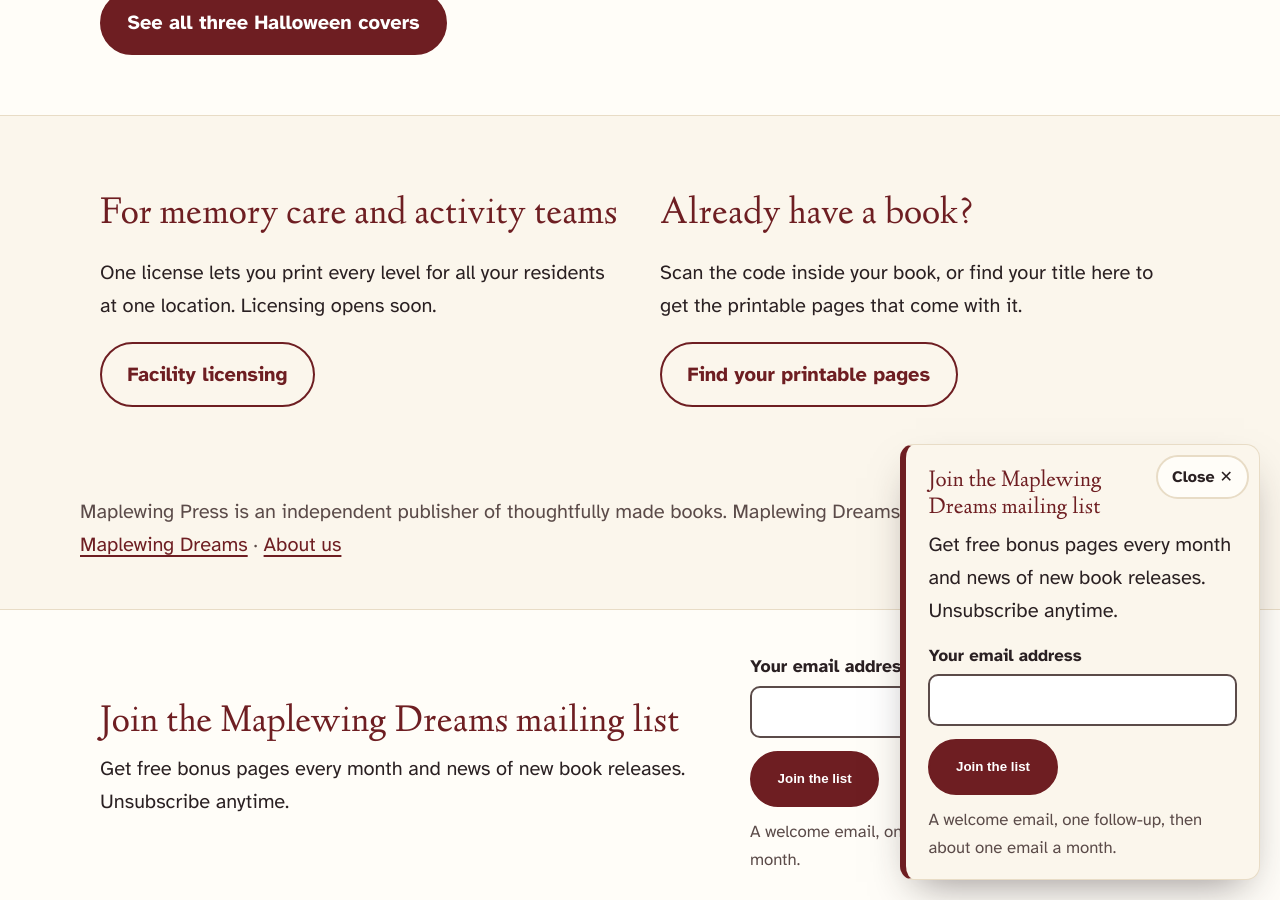
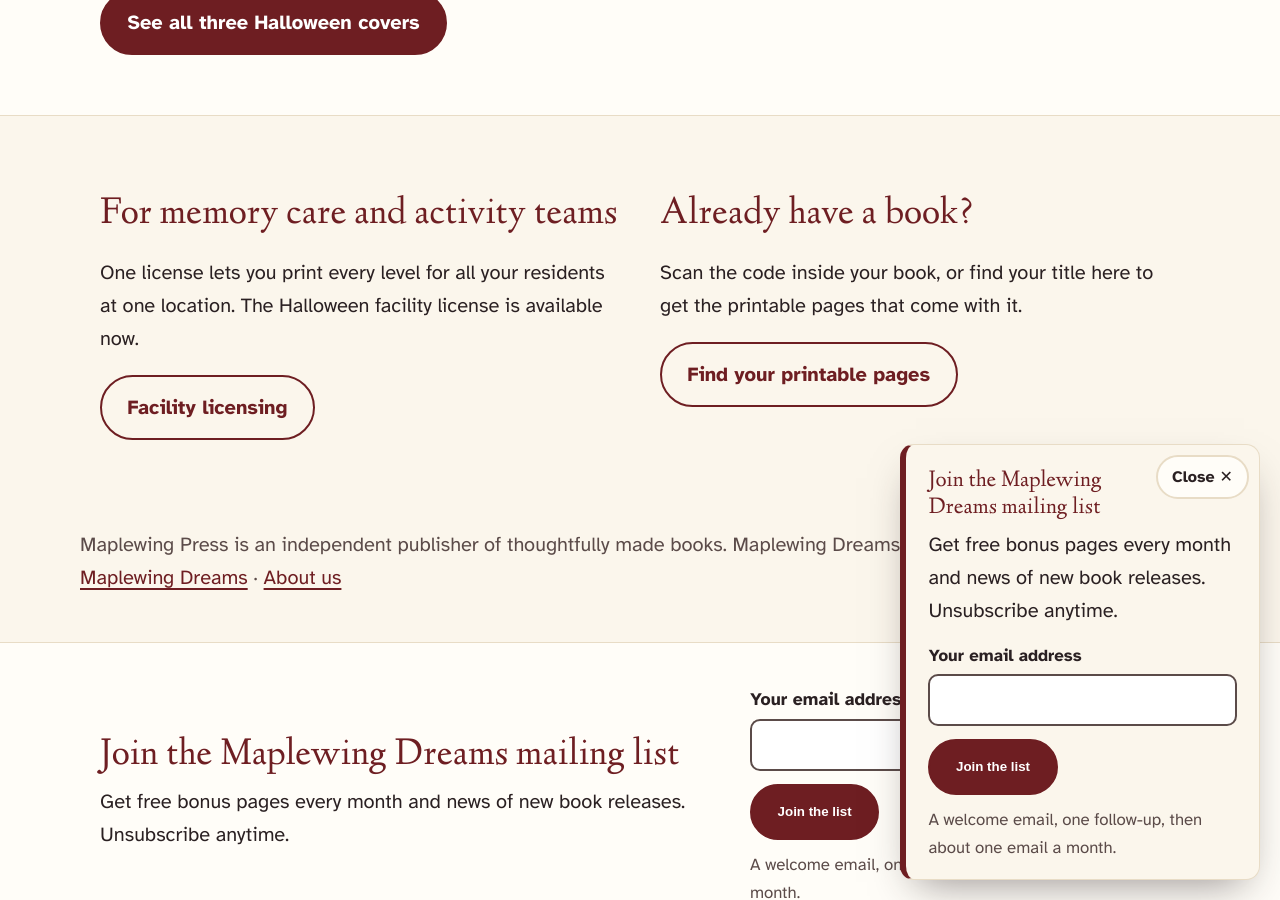
Before and after one commit to maplewingpress/maplewingpress, a Jekyll site: the page built from index.html, in a window 1280 px wide and 900 px high, scrolled down 1820 px. Built offline with Jekyll 4.4.1, drawn with Linux system fonts in a browser that asks for light colours.

Commit message:
Books and facility license are available now: Amazon buttons, FAQ, home page (#31)
Claude-Session: https://claude.ai/code/session_01ExhB8rXZm56c3hBbj4GzvL

Co-authored-by: Claude <noreply@anthropic.com>

```diff
--- a/_config.yml
+++ b/_config.yml
@@ -29,3 +29,10 @@ family_set_key: "av4xf"
 exclude:
   - README.md
   - docs/
+
+# Amazon paperback links for each Halloween level. For now these are Amazon searches by ISBN,
+# which open the book's listing; swap in the exact product links (amazon.com/dp/...) when we have them.
+amazon:
+  e1: "https://www.amazon.com/s?k=9798982221902"
+  e2: "https://www.amazon.com/s?k=9798982221919"
+  e3: "https://www.amazon.com/s?k=9798982221926"
--- a/dreams/halloween/index.html
+++ b/dreams/halloween/index.html
@@ -29,21 +29,21 @@ samples:
       <a class="zoom" href="{{ '/assets/img/halloween/cover-e1-large.jpg' | relative_url }}" data-caption="Easy level, front cover"><span class="book-cover"><img src="{{ '/assets/img/halloween/cover-e1.jpg' | relative_url }}" alt="Front cover of Halloween Coloring Story (Maplewing Dreams series), Easy level: a grandmother in a rocking chair hands out treats to children in costumes" width="640" height="828" loading="lazy"></span><span class="cover-label">Front</span></a>
       <a class="zoom" href="{{ '/assets/img/halloween/back-e1-large.jpg' | relative_url }}" data-caption="Easy level, back cover"><span class="book-cover"><img src="{{ '/assets/img/halloween/back-e1.jpg' | relative_url }}" alt="Back cover, Easy level: six sample coloring pages and a short description of the book" width="320" height="414" loading="lazy"></span><span class="cover-label">Back</span></a>
     </div>
-    <h3>Easy</h3><p>The whole scene, with plenty of little details to discover. Large print.</p><p class="small">Available on Amazon soon.</p>
+    <h3>Easy</h3><p>The whole scene, with plenty of little details to discover. Large print.</p><p><a class="button button-quiet" href="{{ site.amazon.e1 }}">Buy Easy on Amazon</a></p>
   </article>
   <article class="card level">
     <div class="cover-pair">
       <a class="zoom" href="{{ '/assets/img/halloween/cover-e2-large.jpg' | relative_url }}" data-caption="Easier level, front cover"><span class="book-cover"><img src="{{ '/assets/img/halloween/cover-e2.jpg' | relative_url }}" alt="Front cover of Halloween Coloring Story (Maplewing Dreams series), Easier level: a grandmother in a rocking chair hands out treats to children in costumes" width="640" height="828" loading="lazy"></span><span class="cover-label">Front</span></a>
       <a class="zoom" href="{{ '/assets/img/halloween/back-e2-large.jpg' | relative_url }}" data-caption="Easier level, back cover"><span class="book-cover"><img src="{{ '/assets/img/halloween/back-e2.jpg' | relative_url }}" alt="Back cover, Easier level: six sample coloring pages and a short description of the book" width="320" height="414" loading="lazy"></span><span class="cover-label">Back</span></a>
     </div>
-    <h3>Easier</h3><p>A closer view with bigger, bold shapes and less background. Large print.</p><p class="small">Available on Amazon soon.</p>
+    <h3>Easier</h3><p>A closer view with bigger, bold shapes and less background. Large print.</p><p><a class="button button-quiet" href="{{ site.amazon.e2 }}">Buy Easier on Amazon</a></p>
   </article>
   <article class="card level">
     <div class="cover-pair">
       <a class="zoom" href="{{ '/assets/img/halloween/cover-e3-large.jpg' | relative_url }}" data-caption="Easiest level, front cover"><span class="book-cover"><img src="{{ '/assets/img/halloween/cover-e3.jpg' | relative_url }}" alt="Front cover of Halloween Coloring Story (Maplewing Dreams series), Easiest level: a grandmother in a rocking chair hands out treats to children in costumes" width="640" height="828" loading="lazy"></span><span class="cover-label">Front</span></a>
       <a class="zoom" href="{{ '/assets/img/halloween/back-e3-large.jpg' | relative_url }}" data-caption="Easiest level, back cover"><span class="book-cover"><img src="{{ '/assets/img/halloween/back-e3.jpg' | relative_url }}" alt="Back cover, Easiest level: six sample coloring pages and a short description of the book" width="320" height="414" loading="lazy"></span><span class="cover-label">Back</span></a>
     </div>
-    <h3>Easiest</h3><p>Up close, simple and bold. Big shapes, clean lines, almost no background. Large print.</p><p class="small">Available on Amazon soon.</p>
+    <h3>Easiest</h3><p>Up close, simple and bold. Big shapes, clean lines, almost no background. Large print.</p><p><a class="button button-quiet" href="{{ site.amazon.e3 }}">Buy Easiest on Amazon</a></p>
   </article>
 </div>
 
--- a/faq/index.html
+++ b/faq/index.html
@@ -17,7 +17,7 @@ description: Answers to common questions about Maplewing Dreams coloring books,
   <dt>What size are the pages?</dt>
   <dd>8.5 by 11 inches, 51 single-sided pages per book.</dd>
   <dt>Where can I buy them?</dt>
-  <dd>On Amazon. The Halloween book is available on Amazon soon.</dd>
+  <dd>On Amazon, as a paperback: <a href="{{ site.amazon.e1 }}">Easy</a>, <a href="{{ site.amazon.e2 }}">Easier</a> or <a href="{{ site.amazon.e3 }}">Easiest</a>. The printable pages for all three levels are also sold together as the <a href="{{ '/dreams/halloween/' | relative_url }}#family-set">Family Set</a>.</dd>
 </dl>
 
 <h2>Printable pages</h2>
--- a/index.html
+++ b/index.html
@@ -53,7 +53,7 @@ samples:
 <section class="wrap split" aria-labelledby="fac-h">
   <div>
     <h2 id="fac-h">For memory care and activity teams</h2>
-    <p>One license lets you print every level for all your residents at one location. Licensing opens soon.</p>
+    <p>One license lets you print every level for all your residents at one location. The Halloween facility license is available now.</p>
     <a class="button button-quiet" href="{{ '/facilities/' | relative_url }}">Facility licensing</a>
   </div>
   <div>
```
